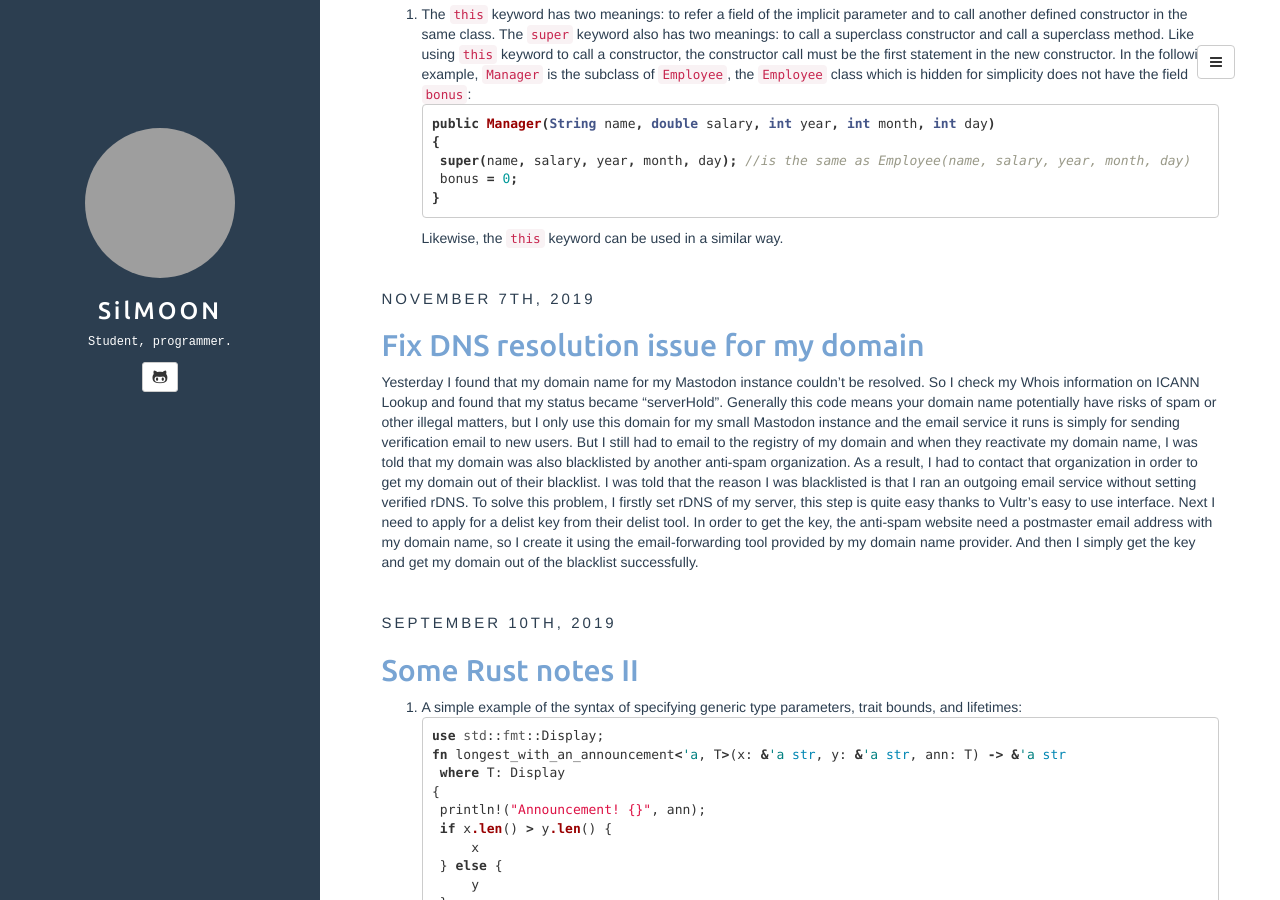
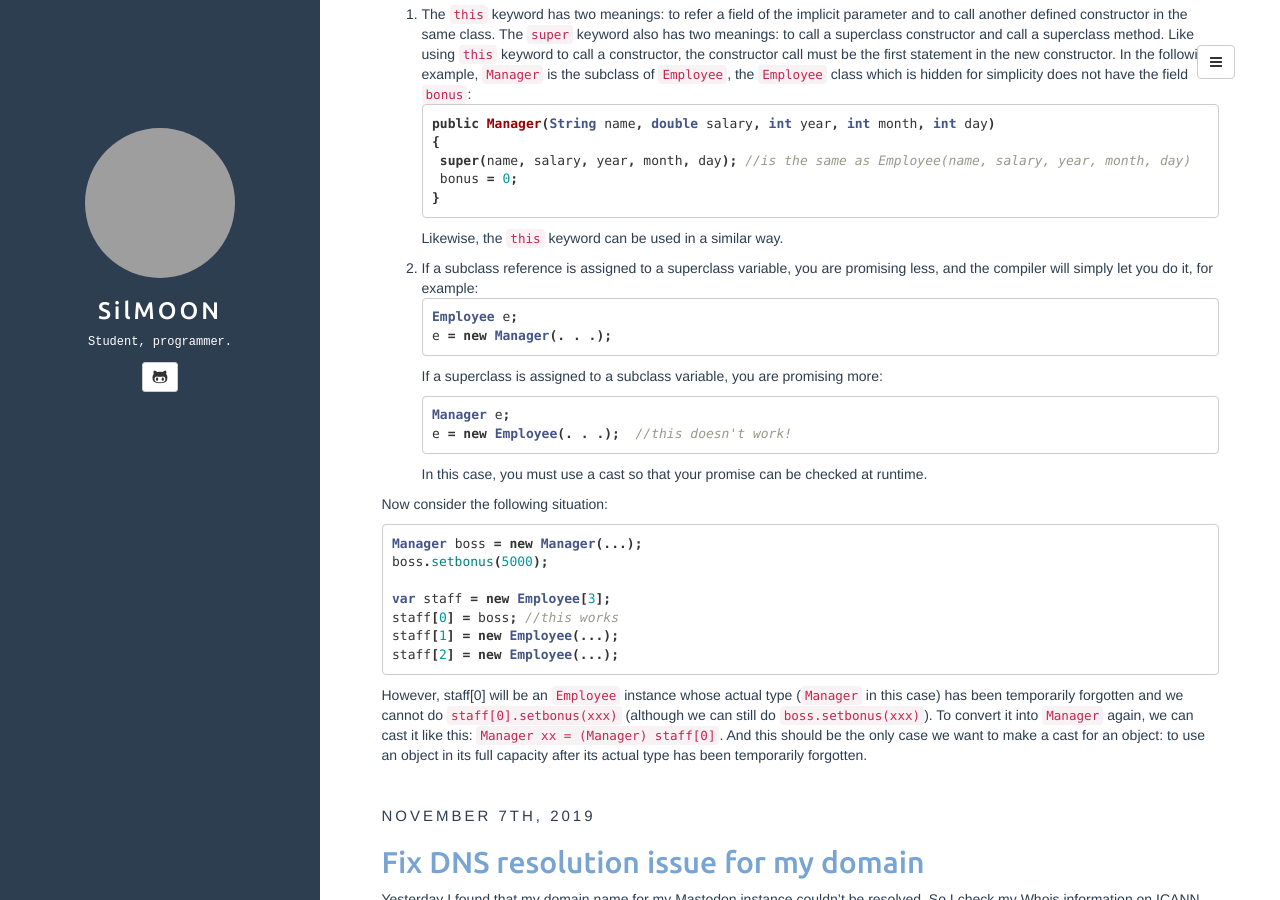
Before and after one commit to SilMOON/silmoon.github.io, a Jekyll site: the page built from index.html, in a window 1280 px wide and 900 px high, scrolled down 200 px. Built offline with Jekyll 4.4.1, drawn with Linux system fonts in a browser that asks for light colours; the list of posts is cut into pages by our own code; grey boxes are pictures that could not be loaded.

Commit message:
modify post

````diff
--- a/_posts/2020-01-17-some-java-notes.md
+++ b/_posts/2020-01-17-some-java-notes.md
@@ -16,3 +16,27 @@ public Manager(String name, double salary, int year, int month, int day)
 }
 ```
 Likewise, the `this` keyword can be used in a similar way.
+
+2. If a subclass reference is assigned to a superclass variable, you are promising less, and the compiler will simply let you do it, for example:
+```java
+Employee e;
+e = new Manager(. . .);
+```
+If a superclass is assigned to a subclass variable, you are promising more:
+```java
+Manager e;
+e = new Employee(. . .);  //this doesn't work!
+```
+In this case, you must use a cast so that your promise can be checked at runtime.
+
+Now consider the following situation:
+```java
+Manager boss = new Manager(...);
+boss.setbonus(5000);
+
+var staff = new Employee[3];
+staff[0] = boss; //this works
+staff[1] = new Employee(...);
+staff[2] = new Employee(...);
+```
+However, staff[0] will be an `Employee` instance whose actual type (`Manager` in this case) has been temporarily forgotten and we cannot do `staff[0].setbonus(xxx)` (although we can still do `boss.setbonus(xxx)`). To convert it into `Manager` again, we can cast it like this: `Manager xx = (Manager) staff[0]`. And this should be the only case we want to make a cast for an object: to use an object in its full capacity after its actual type has been temporarily forgotten.
````
